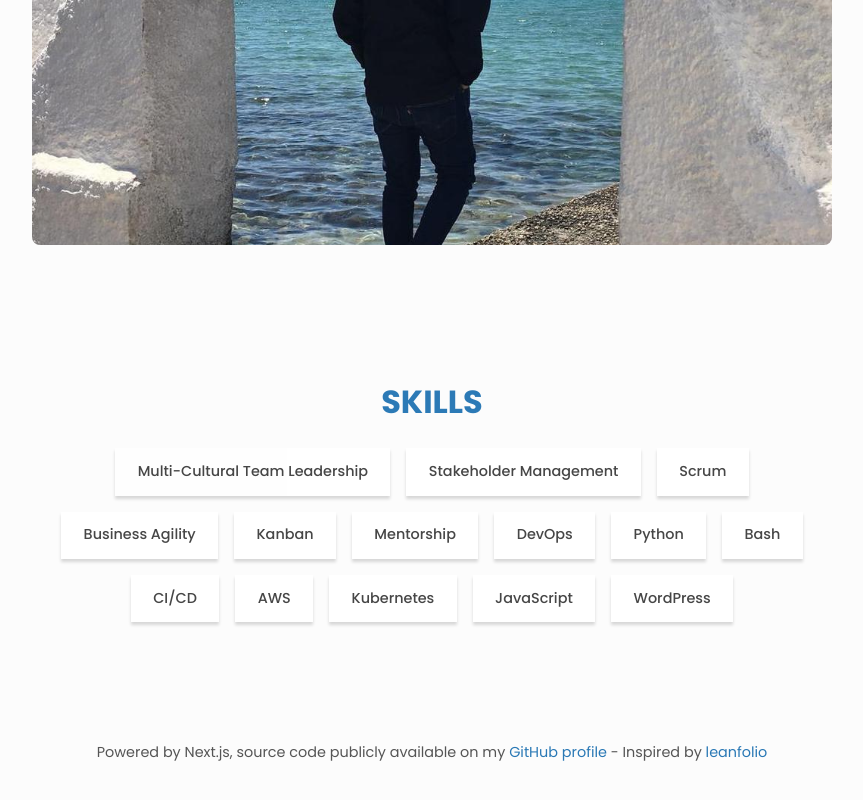
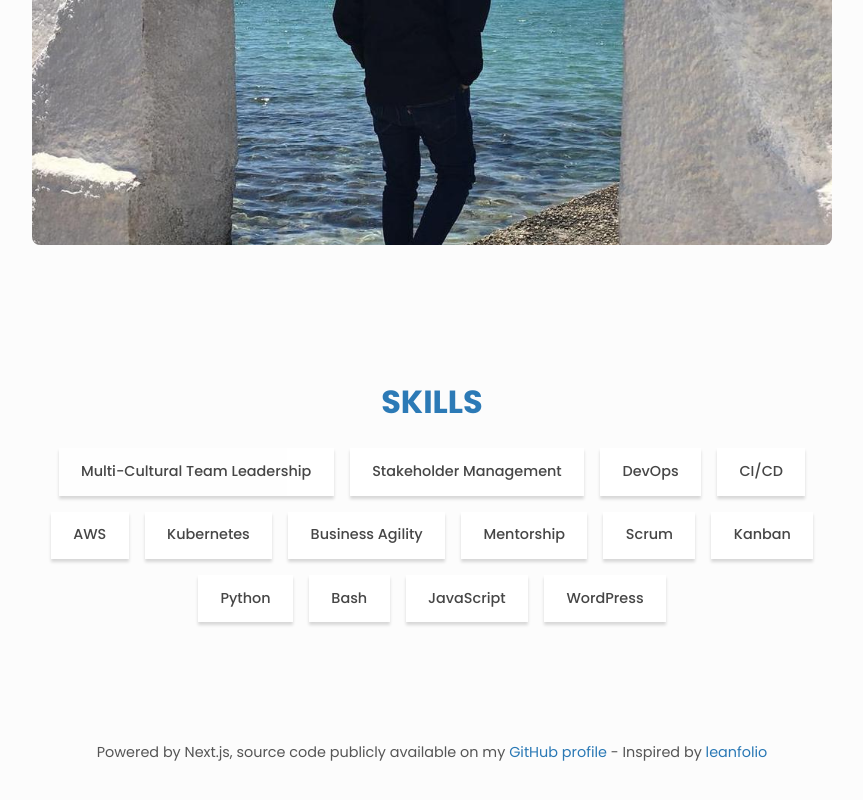
Before and after one commit to giorgiodg/giorgiodg.it-next.js, a Next.js app: page / in a window 1280 px wide. Shown: the part 1452-2252 px from the top of the page, without its empty margins (208-1071 px from the left). Built offline with nearby package versions, Linux system fonts and the light colour scheme.

Commit message:
Fix skills array order

```diff
--- a/data/config.js
+++ b/data/config.js
@@ -57,16 +57,16 @@ const skills = [
   // if the array is left empty, the "Skills" section won't render
   'Multi-Cultural Team Leadership',
   'Stakeholder Management',
-  'Scrum',
-  'Business Agility',
-  'Kanban',
-  'Mentorship',
   'DevOps',
-  'Python',
-  'Bash',
   'CI/CD',
   'AWS',
   'Kubernetes',
+  'Business Agility',
+  'Mentorship',
+  'Scrum',
+  'Kanban',
+  'Python',
+  'Bash',
   'JavaScript',
   'WordPress',
 ]
```
